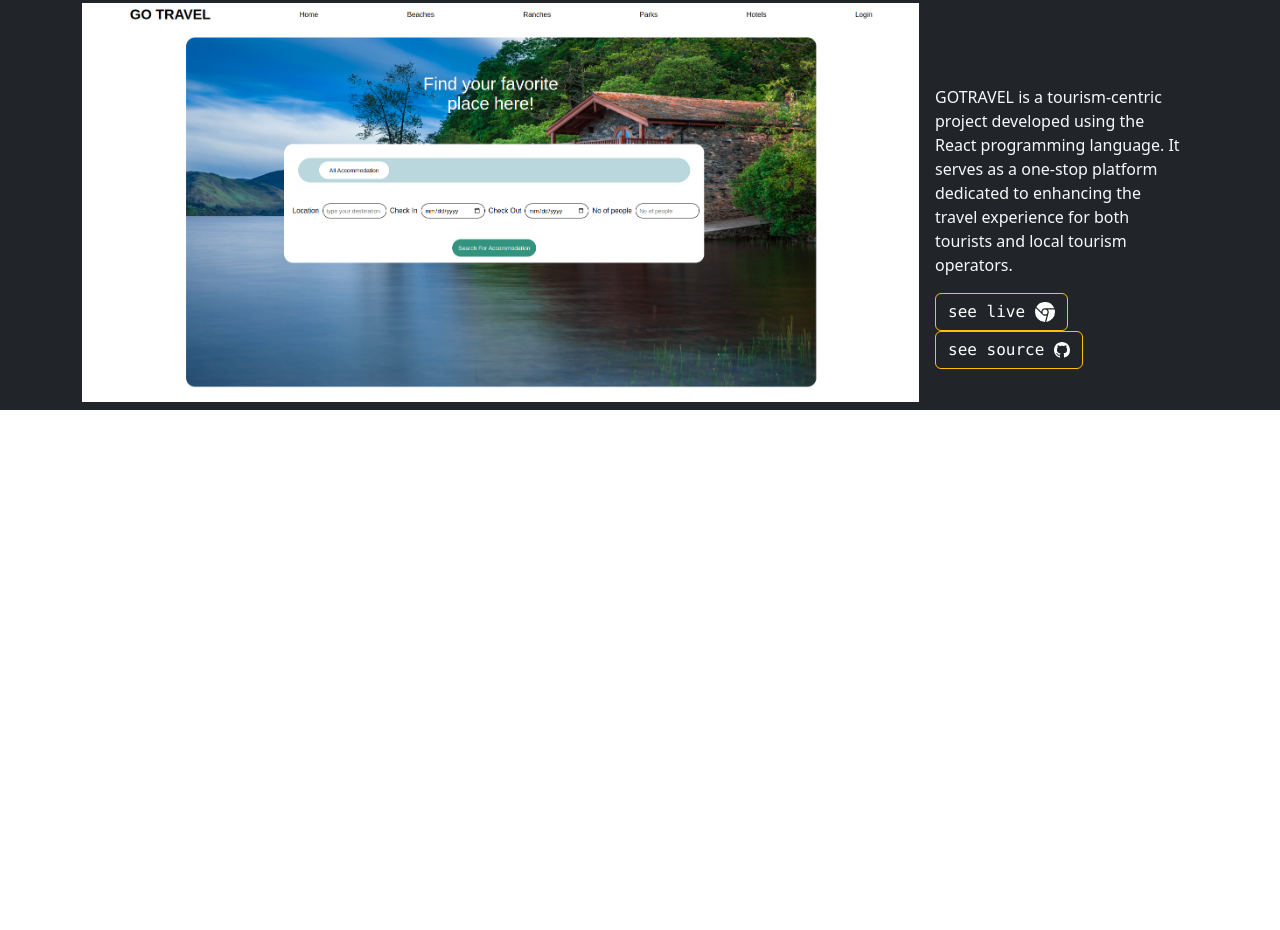
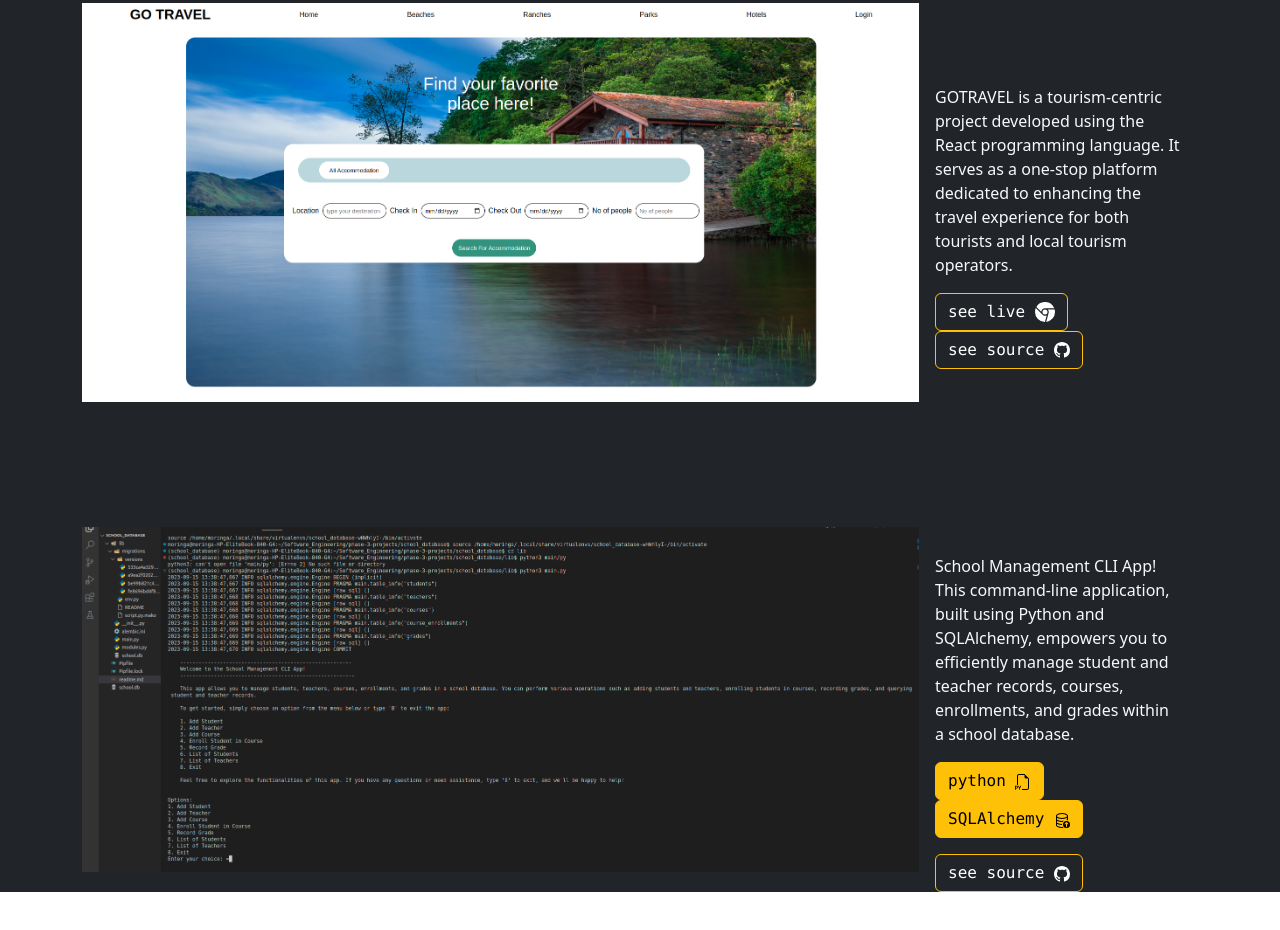
Before and after one commit to gilbert-ku/gilbert-portfolio, a website built with Vite: page src/index.html in a window 1280 px wide. Shown: the part 2347-3277 px from the top of the page. Before the commit the page ends 2805 px from the top, so only its background shows below. Built offline with nearby package versions, Linux system fonts and the light colour scheme.

Commit message:
add the second project (CLI)

```diff
--- a/src/index.html
+++ b/src/index.html
@@ -192,7 +192,53 @@
             </div>
         </div>
       </div>
+      <!-- second project -->
+      <section id="PROJECTS"
+      class="bg-dark text-light p-5 p-lg-0 pt-lg-5 text-center text-sm-start my-5"
+      >
+        <div class="container d-lg-flex align-items-center justify-content-between">
+          <img
+              class="img-fluid w-75 align-items-center d-sm-block  "
+              src="image/cliPproject.png"
+              alt="cli project"
+            />
 
+
+              <div class="mx-3 bg-dark text-light p-5 p-lg-0 pt-lg-5 text-center text-sm-start" my-0  >
+                <p>School Management CLI App! This command-line application, built using Python and SQLAlchemy, empowers you to efficiently manage student and teacher records, courses, enrollments, and grades within a school database.</p>
+
+                <!-- button -->
+                <div class="grid gap-3 column-gap-2" >
+                  <button type="button" class="btn btn-warning font-monospace">
+                    python
+                    <span><svg xmlns="http://www.w3.org/2000/svg" width="16" height="16" fill="currentColor" class="bi bi-filetype-py" viewBox="0 0 16 16">
+                      <path fill-rule="evenodd" d="M14 4.5V14a2 2 0 0 1-2 2H7v-1h5a1 1 0 0 0 1-1V4.5h-2A1.5 1.5 0 0 1 9.5 3V1H4a1 1 0 0 0-1 1v9H2V2a2 2 0 0 1 2-2h5.5L14 4.5ZM0 11.85h1.6c.289 0 .533.06.732.179.201.117.355.276.46.477.105.201.158.427.158.677 0 .25-.054.476-.16.677-.106.199-.26.357-.464.474a1.452 1.452 0 0 1-.732.173H.79v1.342H0V11.85Zm2.06 1.714a.795.795 0 0 0 .085-.381c0-.227-.062-.4-.185-.521-.123-.122-.294-.182-.513-.182H.788v1.406h.66a.794.794 0 0 0 .374-.082.574.574 0 0 0 .238-.24Zm2.963.75v1.535H4.23v-1.52L2.89 11.85h.876l.853 1.696h.032l.856-1.696h.855l-1.339 2.464Z"/>
+                    </svg></span>
+                  </button>
+                  <button type="button" class="btn btn-warning font-monospace"
+                  >
+                    SQLAlchemy
+                    <span><svg xmlns="http://www.w3.org/2000/svg" width="16" height="16" fill="currentColor" class="bi bi-database-up" viewBox="0 0 16 16">
+                      <path d="M12.5 16a3.5 3.5 0 1 0 0-7 3.5 3.5 0 0 0 0 7Zm.354-5.854 1.5 1.5a.5.5 0 0 1-.708.708L13 11.707V14.5a.5.5 0 0 1-1 0v-2.793l-.646.647a.5.5 0 0 1-.708-.708l1.5-1.5a.5.5 0 0 1 .708 0Z"/>
+                      <path d="M12.096 6.223A4.92 4.92 0 0 0 13 5.698V7c0 .289-.213.654-.753 1.007a4.493 4.493 0 0 1 1.753.25V4c0-1.007-.875-1.755-1.904-2.223C11.022 1.289 9.573 1 8 1s-3.022.289-4.096.777C2.875 2.245 2 2.993 2 4v9c0 1.007.875 1.755 1.904 2.223C4.978 15.71 6.427 16 8 16c.536 0 1.058-.034 1.555-.097a4.525 4.525 0 0 1-.813-.927C8.5 14.992 8.252 15 8 15c-1.464 0-2.766-.27-3.682-.687C3.356 13.875 3 13.373 3 13v-1.302c.271.202.58.378.904.525C4.978 12.71 6.427 13 8 13h.027a4.552 4.552 0 0 1 0-1H8c-1.464 0-2.766-.27-3.682-.687C3.356 10.875 3 10.373 3 10V8.698c.271.202.58.378.904.525C4.978 9.71 6.427 10 8 10c.262 0 .52-.008.774-.024a4.525 4.525 0 0 1 1.102-1.132C9.298 8.944 8.666 9 8 9c-1.464 0-2.766-.27-3.682-.687C3.356 7.875 3 7.373 3 7V5.698c.271.202.58.378.904.525C4.978 6.711 6.427 7 8 7s3.022-.289 4.096-.777ZM3 4c0-.374.356-.875 1.318-1.313C5.234 2.271 6.536 2 8 2s2.766.27 3.682.687C12.644 3.125 13 3.627 13 4c0 .374-.356.875-1.318 1.313C10.766 5.729 9.464 6 8 6s-2.766-.27-3.682-.687C3.356 4.875 3 4.373 3 4Z"/>
+                    </svg></span>
+                  </button>
+                </div>
+                <button type="button" class="btn btn-outline-warning mt-3 font-monospace"
+                >
+                  <a href="https://github.com/gilbert-ku/schooldb-cli-project.git"
+                  class="text-decoration-none font-monospace text-white">
+                    see source
+                  <span><svg xmlns="http://www.w3.org/2000/svg" width="16" height="16" fill="currentColor" class="bi bi-github" viewBox="0 0 16 16">
+                    <path d="M8 0C3.58 0 0 3.58 0 8c0 3.54 2.29 6.53 5.47 7.59.4.07.55-.17.55-.38 0-.19-.01-.82-.01-1.49-2.01.37-2.53-.49-2.69-.94-.09-.23-.48-.94-.82-1.13-.28-.15-.68-.52-.01-.53.63-.01 1.08.58 1.23.82.72 1.21 1.87.87 2.33.66.07-.52.28-.87.51-1.07-1.78-.2-3.64-.89-3.64-3.95 0-.87.31-1.59.82-2.15-.08-.2-.36-1.02.08-2.12 0 0 .67-.21 2.2.82.64-.18 1.32-.27 2-.27.68 0 1.36.09 2 .27 1.53-1.04 2.2-.82 2.2-.82.44 1.1.16 1.92.08 2.12.51.56.82 1.27.82 2.15 0 3.07-1.87 3.75-3.65 3.95.29.25.54.73.54 1.48 0 1.07-.01 1.93-.01 2.2 0 .21.15.46.55.38A8.012 8.012 0 0 0 16 8c0-4.42-3.58-8-8-8z"/>
+                  </svg></span>
+                  </a>
+                </button>
+              </div>
+          </div>
+        </div>
+
+      </section>
     </section>
 
     <script type="module" src="./js/main.js"></script>
```
